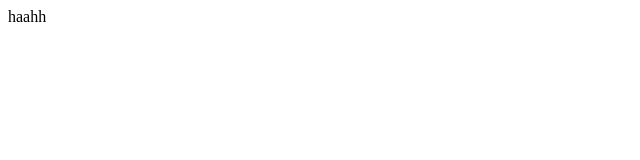
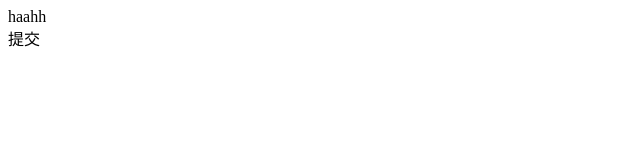
Before and after one commit to Zhao-Gang098959/zggit, a plain HTML site: page haha.html in a window 1280 px wide. Shown: the full height of the page, 0-640 px from the left. Drawn offline with Linux system fonts and the light colour scheme.

Commit message:
提交haha第三次

```diff
--- a/haha.html
+++ b/haha.html
@@ -5,5 +5,6 @@
 </head>
 <body>
 	<div>haahh</div>
+	<div>提交</div>
 </body>
 </html>
```
